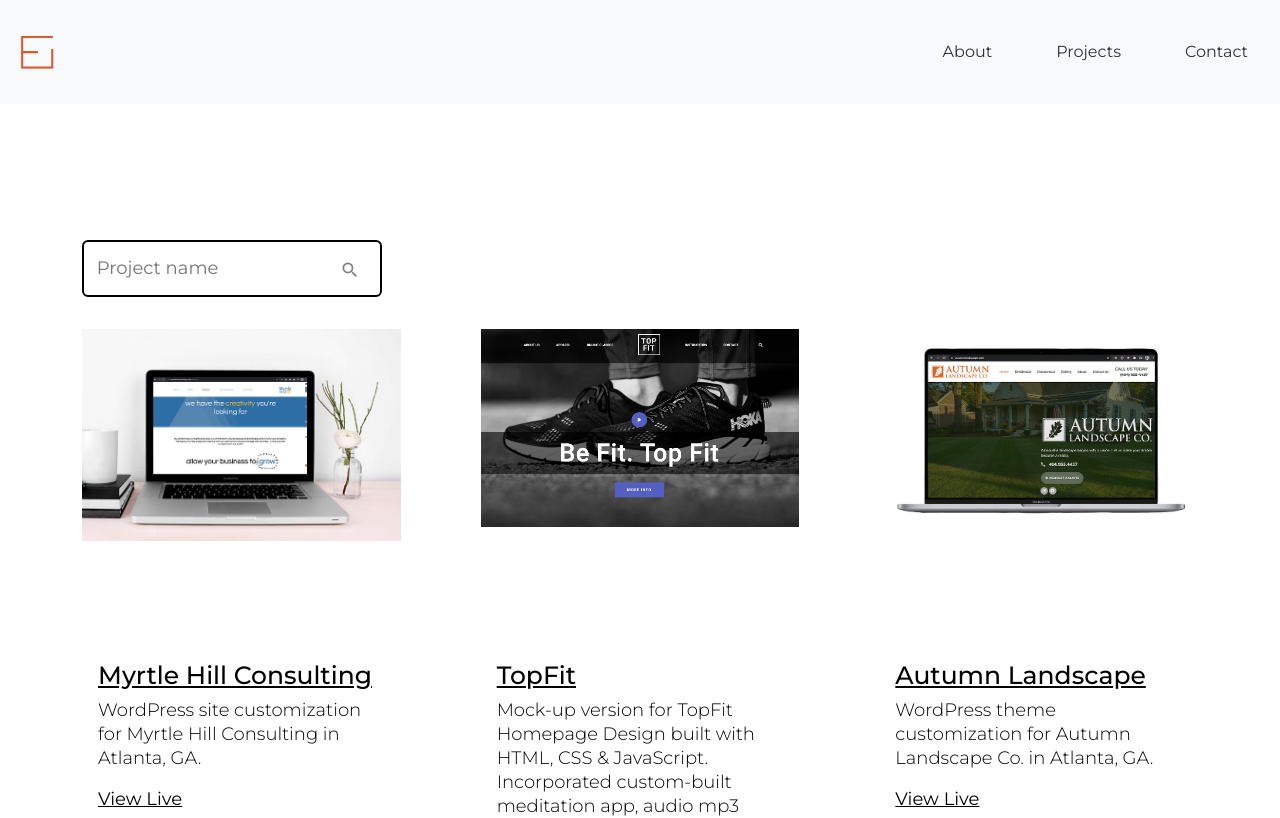
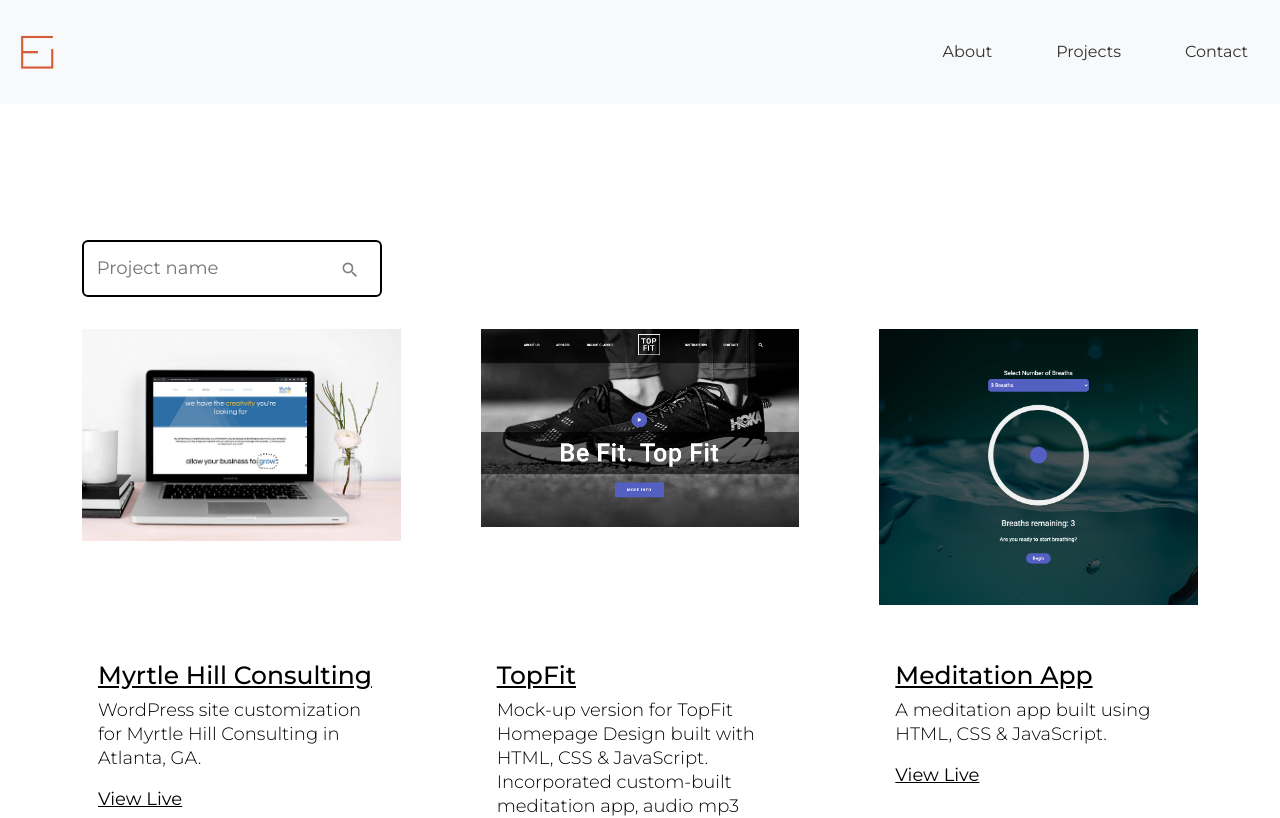
Before and after one commit to emilyjwilbur/port, a React (Create React App) app: page /projects in a window 1280 px wide. Shown: the top 818 px of the page. Built offline with nearby package versions, Linux system fonts and the light colour scheme; a web font is replaced by a local one.

Commit message:
meditation app to project data

```diff
--- a/src/assets/data/projects.js
+++ b/src/assets/data/projects.js
@@ -6,6 +6,7 @@
 import Parks from '../images/parks.png';
 import Myrtle from '../images/myrtle.png';
 import Employee from '../images/employee.png';
+import Meditation from '../images/meditation.png';
 
 const projects = [
 
@@ -24,6 +25,15 @@
       'Mock-up version for TopFit Homepage Design built with HTML, CSS & JavaScript. Incorporated custom-built meditation app, audio mp3 functionality, custom form, etc. Deployed with Netlify. ',
     img: TopFit,
     link: 'https://priceless-archimedes-bbec53.netlify.app/',
+  },
+  {
+    id: uuidv4(),
+    name: 'Meditation App',
+    desc:
+      'A meditation app built using HTML, CSS & JavaScript.',
+    img: Meditation,
+    link: 'https://priceless-archimedes-bbec53.netlify.app/meditation.html'
+
   },
   {
     id: uuidv4(),
@@ -68,6 +78,7 @@
 
   },
 
+
 ];
 
 export default projects;
```
Also changed, not shown: src/assets/images/meditation.png (added).
